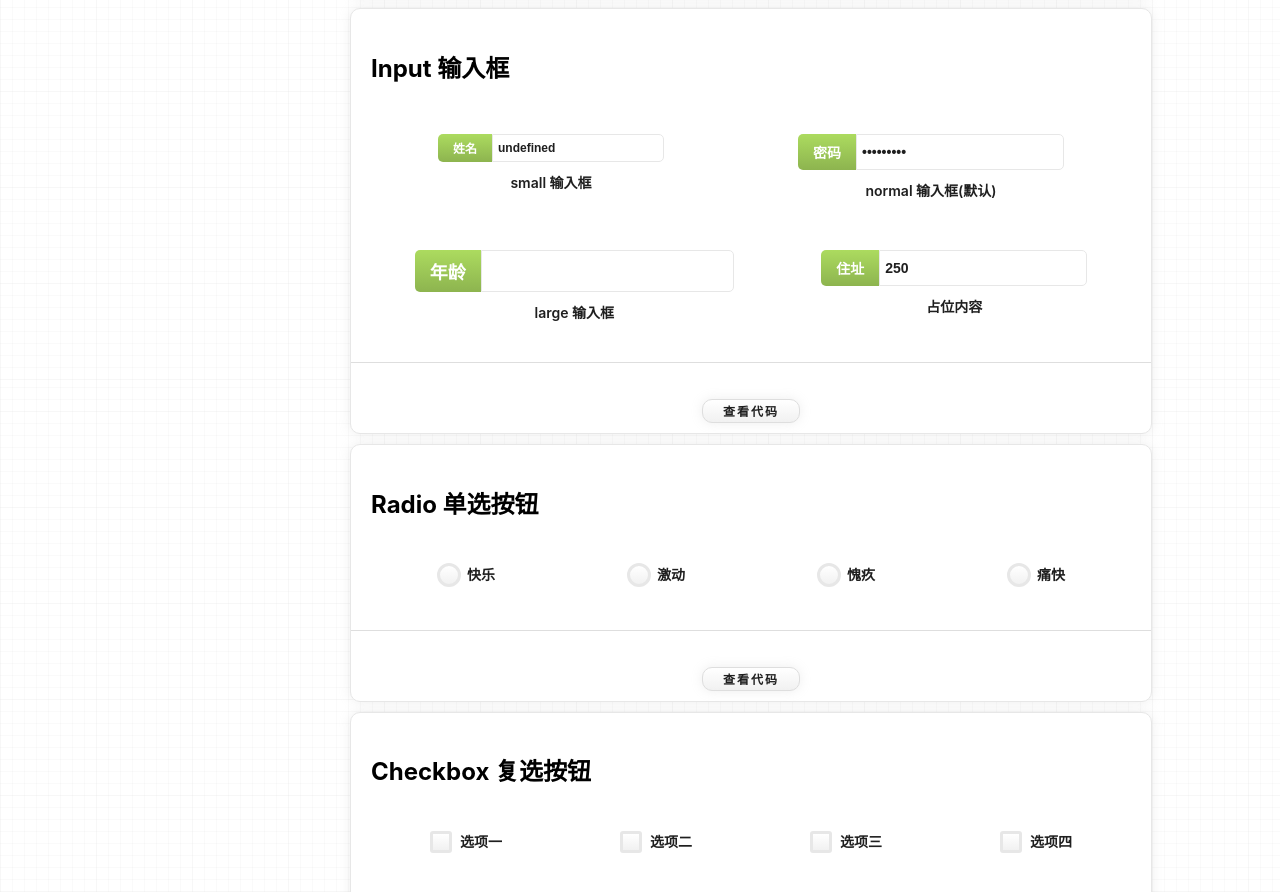
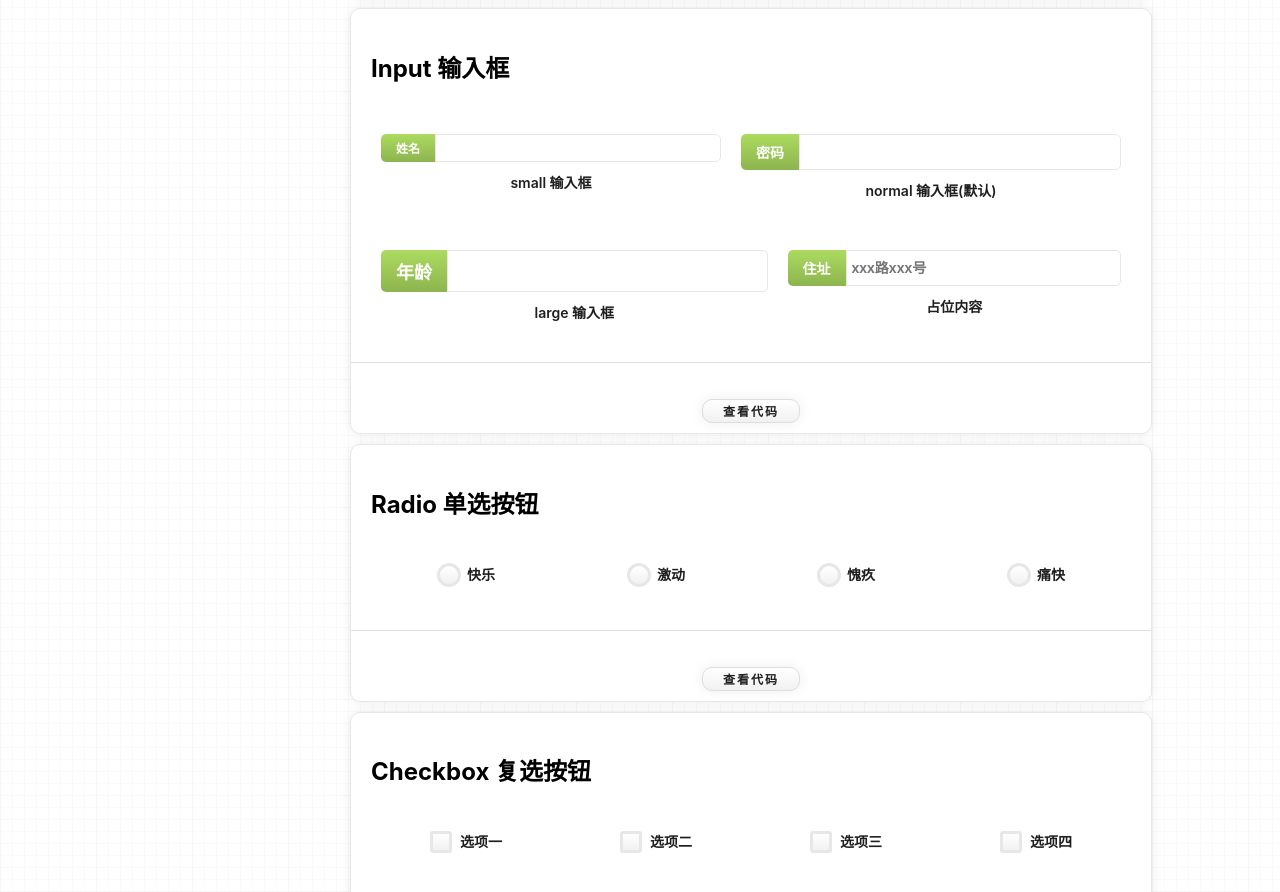
Before and after one commit to undefine4080/Wood-UI-React, a React (Vite) app: page / in a window 1280 px wide. Shown: the part 3620-4512 px from the top of the page. Built offline with nearby package versions, Linux system fonts and the light colour scheme; a small style sheet from the web is missing.

Commit message:
perfor: Input 与label绑定

```diff
--- a/src/components/Input/Input.tsx
+++ b/src/components/Input/Input.tsx
@@ -3,23 +3,24 @@ import commonProps from "../../base/types/commonInterface";
 import './input.less';
 
 interface propsInput extends commonProps {
-    type: HTMLInputTypeAttribute,
+    type?: HTMLInputTypeAttribute,
     label?: string,
     placeholder?: string,
+    name?: string,
     onChange?: ChangeEventHandler<HTMLInputElement>,
 }
 
-const Input: React.FC<propsInput> = (props) => {
+const Input: React.FC<propsInput> = ( props ) => {
     const PREFIX = 'wdu-input';
-    const { size = "normal", label, type = 'text', placeholder, width, onChange, value } = props;
-    const componentStyle = `${PREFIX}-container ${PREFIX}-${size}`;
+    const { id, size = "normal", name, label, type = 'text', placeholder, onChange } = props;
+    const classList = `${ PREFIX }-container ${ PREFIX }-${ size }`;
 
     return (
-        <div className={componentStyle}>
+        <div className={ classList }>
             {
-                label?.toString().length && <label htmlFor="" className={`${PREFIX}-label`}>{label?.toString()}</label>
+                label?.toString().length && <label htmlFor={ id } className={ `${ PREFIX }-label` }>{ label?.toString() }</label>
             }
-            <input type={type} defaultValue={typeof value === "number" ? Number(value) : String(value)} className={`${PREFIX}-input`} placeholder={placeholder?.toString()} onChange={onChange} style={{ width }} />
+            <input id={ id } type={ type } name={ name } className={ `${ PREFIX }-input` } placeholder={ placeholder?.toString() } onChange={ onChange } />
         </div>
     );
 };
--- a/src/components/Input/input.less
+++ b/src/components/Input/input.less
@@ -2,7 +2,7 @@
 
 .wdu-input-container {
     .wdu-row-flex();
-    width: fit-content;
+    width: 100%;
     box-sizing: content-box;
     margin: 10px;
     border-radius: 5px;
@@ -19,6 +19,8 @@
     outline: 0;
     box-sizing: border-box;
     flex-grow: 1;
+    width: 100%;
+    min-width: 30px;
     .wdu-border-light();
 
     &:focus {
--- a/src/introFragments/introInput.tsx
+++ b/src/introFragments/introInput.tsx
@@ -2,35 +2,36 @@ import { IntroComponent } from "../base/introComponent";
 import { Input } from "../components/Input/Input";
 
 export default function () {
+    const formName = "personInfo";
     const props = {
         title: 'Input 输入框',
         position: 'input',
         components: [
             {
-                component: <Input label="姓名" type=" text" size="small" />,
+                component: <Input name={ formName } label="姓名" size="small" />,
                 info: 'small 输入框'
             },
             {
-                component: <Input label="密码" type="password" size="normal" />,
+                component: <Input name={ formName } label="密码" type="password" size="normal" />,
                 info: 'normal 输入框(默认)'
             },
             {
-                component: <Input label="年龄" type="number" size="large" />,
+                component: <Input name={ formName } label="年龄" type="number" size="large" />,
                 info: 'large 输入框'
             },
             {
-                component: <Input label="住址" type="tel" size="normal" placeholder="蒙古大草原" value={250} />,
+                component: <Input name={ formName } label="住址" type="tel" size="normal" placeholder="xxx路xxx号" />,
                 info: '占位内容'
             },
         ],
         code: `
         import { Input } from "../components/Input/Input";
 
-        <Input label="姓名" type="text" size="small" />
-        <Input label="密码" type="password" size="normal" />
-        <Input label="年龄" type="number" size="large" />
+        <Input name="personInfo" label="姓名" size="small" />
+        <Input name="personInfo" label="密码" type="password" size="normal" />
+        <Input name="personInfo" label="年龄" type="number" size="large" />
         `
     };
 
-    return <IntroComponent {...props} />;
+    return <IntroComponent { ...props } />;
 };
```
